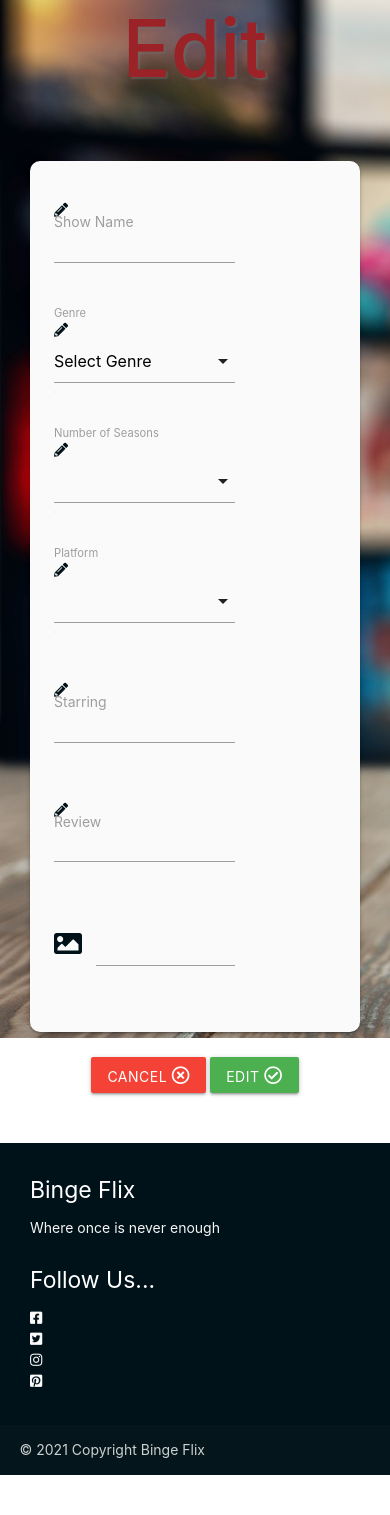
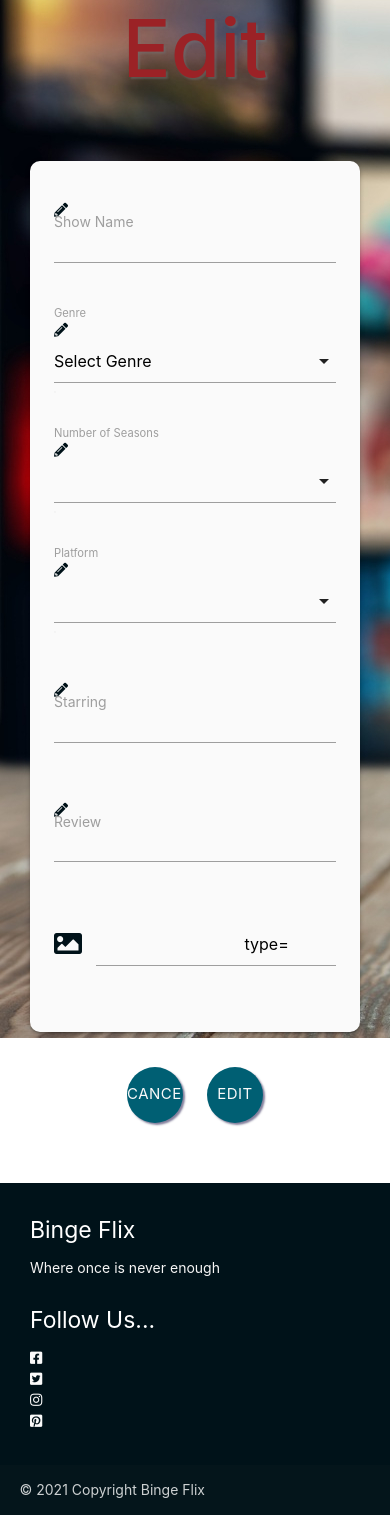
Before and after one commit to Code-Institute-Submissions/pbaker321-Binge-Flix, a Flask app: template templates/edit_show.html in a window 390 px wide. Shown: the part 91-1606 px from the top of the page. Before the commit the page ends 1566 px from the top, so only its background shows below. Run offline with Flask 2, Linux system fonts and the light colour scheme; the template is opened without the code that fills it, so the values that code supplies are empty; some libraries are stand-ins or nearby versions.

Commit message:
Media Queries for form and style buttons

```diff
--- a/templates/edit_show.html
+++ b/templates/edit_show.html
@@ -12,7 +12,7 @@
                     <div class="card-panel main-card">
                         <!-- Show Name -->
                         <div class="row">
-                            <div class="input-field col s8 offset-m2">
+                            <div class="input-field col s12 m8 offset-m2">
                                 <i class="fas fa-pencil-alt"></i>
                                 <input id="show_name" name="show_name" value="{{ show.show_name }}"
                                  type="text" class="validate" required>
@@ -21,7 +21,7 @@
                         </div>
                         <!-- Show Genre -->
                         <div class="row">
-                            <div class="input-field col s8 offset-m2">
+                            <div class="input-field col s12 m8 offset-m2">
                                 <i class="fas fa-pencil-alt"></i>
                                 <select id="genre_name" name="genre_name" class="validate" required>
                                     <option value="{{ show.genre_name }}" disabled>Select Genre</option>
@@ -38,7 +38,7 @@
                         </div>
                         <!-- Number of Seasons -->
                         <div class="row">
-                            <div class="input-field col s8 offset-m2">
+                            <div class="input-field col s12 m8 offset-m2">
                                 <i class="fas fa-pencil-alt"></i>
                                 <select id="seasons" name="seasons" class="validate" required>
                                     <option value="{{ show.seasons }}" selected>{{ show.seasons }}</option>
@@ -56,7 +56,7 @@
                         </div>
                         <!-- Show Platflorm -->
                         <div class="row">
-                            <div class="input-field col s8 offset-m2">
+                            <div class="input-field col s12 m8 offset-m2">
                                 <i class="fas fa-pencil-alt"></i>
                                 <select id="platform" name="platform" class="validate" required>
                                     <option value="{{ show.platform }}"  selected>{{ show.platform }}</option>
@@ -73,7 +73,7 @@
                         </div>
                         <!-- Shows Starring actor -->
                         <div class="row">
-                            <div class="input-field col s8 offset-m2">
+                            <div class="input-field col s12 m8 offset-m2">
                                 <i class="fas fa-pencil-alt"></i>
                                 <input id="starring" name="starring" value="{{ show.starring }}"
                                  type="text" class="validate" required>
@@ -82,7 +82,7 @@
                         </div>
                         <!-- Review Show Input -->
                         <div class="row">
-                            <div class="input-field col s8 offset-m2">
+                            <div class="input-field col s12 m8 offset-m2">
                                 <i class="fas fa-pencil-alt"></i>
                                 <textarea id="review" name="review" value="{{ show.review }}"
                                 class="materialize-textarea validate" minlength="20"
@@ -94,7 +94,7 @@
                         </div>
                         <!-- Shows Image -->
                         <div class="row">
-                            <div class="input-field col s8 offset-m2">
+                            <div class="input-field col s12 m8 offset-m2">
                                 <i class="fas fa-image prefix"></i>
                                 <input id="show_image" name="show_image" value="{{ show.show_image }}
                                  type="url" class="validate" required>
@@ -105,11 +105,11 @@
                     <!-- Submit Button -->
                     <div class="row">
                         <div class="col s12 center-align">
-                            <a href="{{ url_for('get_shows') }}" class="btn red">
+                            <a href="{{ url_for('get_shows') }}" class="btn-floating btn-large waves-effect show-btn">
                                 Cancel
                                 <i class="far fa-times-circle"></i>
                             </a>
-                            <button class="btn green" type="submit">
+                            <button class="btn-floating btn-large waves-effect show-btn" type="submit">
                                 Edit
                                 <i class="far fa-check-circle"></i>
                             </button>
```
